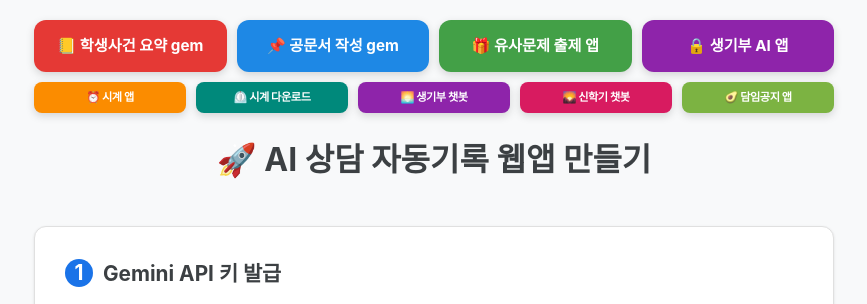
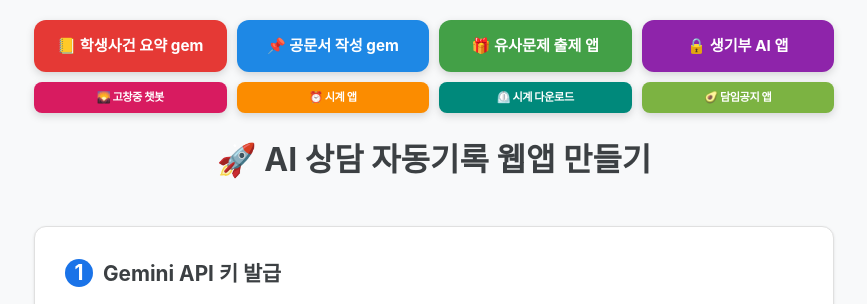
Before and after one commit to stringweek-cyber/counseling-app, a plain HTML site: page index.html in a window 1280 px wide. Shown: the top 304 px of the page, without its empty margins (206-1073 px from the left). Drawn offline with Linux system fonts and the light colour scheme.

Commit message:
Update index.html

```diff
--- a/index.html
+++ b/index.html
@@ -188,19 +188,16 @@
         <a href="https://script.google.com/macros/s/AKfycbyr0VPJF7GjEg2XraXelDDAJxv848vUrOehEZdru8XRSLGWXMnJSZ_l1i4DkzVUvSPhQQ/exec" target="_blank" class="ql-btn ql-purple">🔒 생기부 AI 앱</a>
     </div>
 
-    <!-- 2번째 줄 버튼 (슬림, 2줄 텍스트) -->
+    <!-- 2번째 줄 버튼: 고창중 챗봇 맨 왼쪽, 생기부 챗봇 삭제 -->
     <div class="quick-links">
+        <a href="https://notebooklm.google.com/notebook/6bb90b68-30f1-43cf-887a-d0c570df81c6/preview" target="_blank" class="ql-btn slim ql-pink">
+            🌄 고창중 챗봇
+        </a>
         <a href="https://stringweek-cyber.github.io/timer/" target="_blank" class="ql-btn slim ql-orange">
             ⏰ 시계 앱
         </a>
         <a href="image_clock.png" download class="ql-btn slim ql-teal">
             ⏲️ 시계 다운로드
-        </a>
-        <a href="https://notebooklm.google.com/notebook/8fcfb894-794b-4d77-b61f-5099da558bc5/preview" target="_blank" class="ql-btn slim ql-purple">
-            🌅 생기부 챗봇
-        </a>
-        <a href="https://notebooklm.google.com/notebook/6bb90b68-30f1-43cf-887a-d0c570df81c6/preview" target="_blank" class="ql-btn slim ql-pink">
-            🌄 신학기 챗봇
         </a>
         <button onclick="document.getElementById('qrModal').classList.add('active')" class="ql-btn slim ql-lime">
             🥑 담임공지 앱
```
